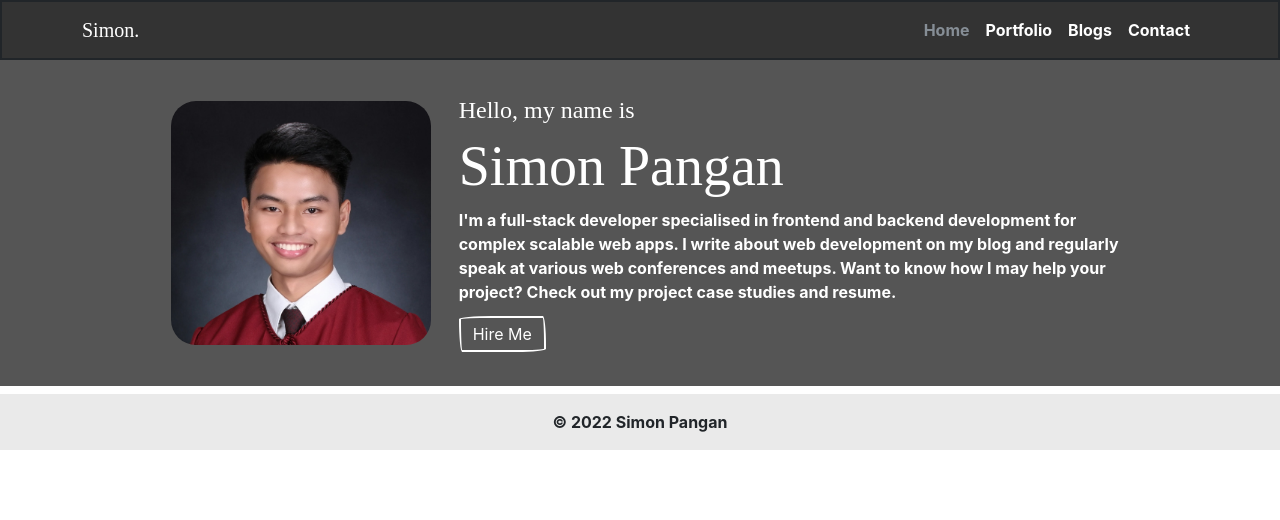
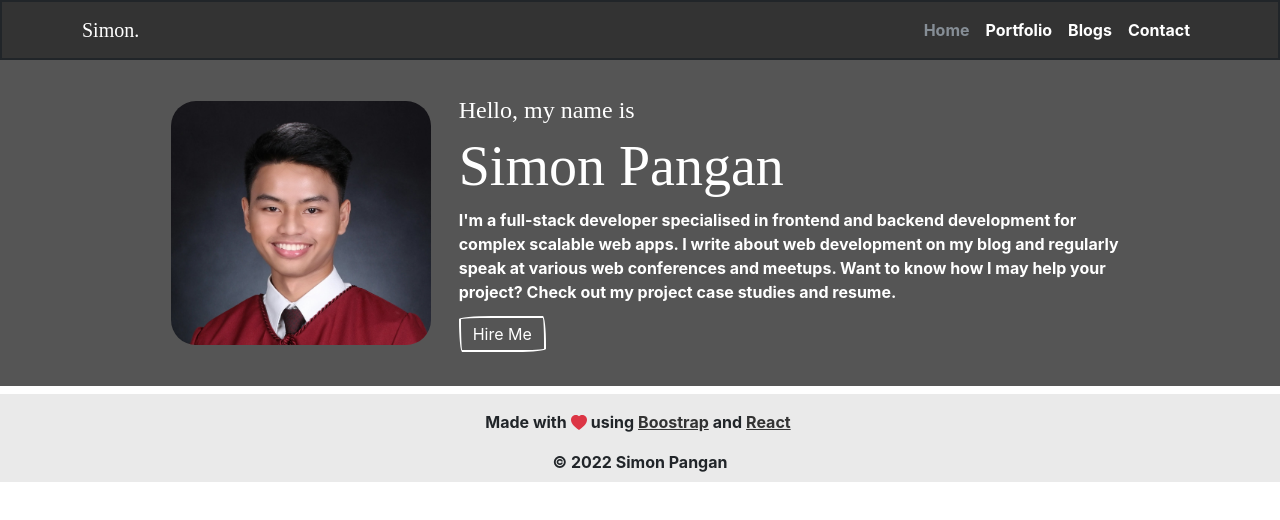
Before and after one commit to simonpangan/portfolio, a React (Create React App) app: page / in a window 1280 px wide. Shown: the top 520 px of the page. Built offline with nearby package versions, Linux system fonts and the light colour scheme; a web font is replaced by a local one.

Commit message:
add with love note to footer

```diff
--- a/src/fragments/Footer.tsx
+++ b/src/fragments/Footer.tsx
@@ -1,7 +1,22 @@
 export default () => {
     return (
-        <footer className="bg-primary bg-opacity-10 py-3 text-center mt-2">
-            © 2022 Simon Pangan
+        <footer className="bg-primary bg-opacity-10 pb-2 pt-3 text-center mt-2">
+            <p>
+                Made with
+               <span className='mx-1'>
+                    <svg xmlns="http://www.w3.org/2000/svg" width="16" height="16" fill="currentColor"
+                         viewBox="0 0 16 16" style={{color: "var(--bs-red)"}}
+                    >
+                    <path
+                          d="M8 1.314C12.438-3.248 23.534 4.735 8 15-7.534 4.736 3.562-3.248 8 1.314z"/>
+                    </svg>
+               </span>
+                using
+                <a href='https://getbootstrap.com/' className='mx-1' target='_blank'>Boostrap</a>
+                and
+                <a href='https://reactjs.org/' className='mx-1' target='_blank'>React</a>
+            </p>
+            <p className='mb-0'>© 2022 Simon Pangan</p>
         </footer>
     );
 };
```
